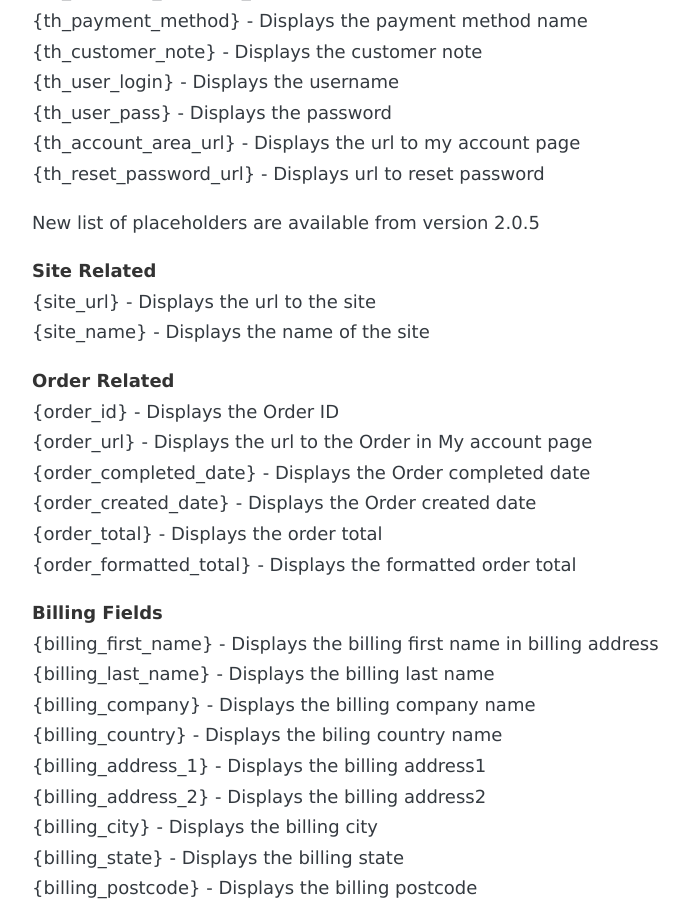
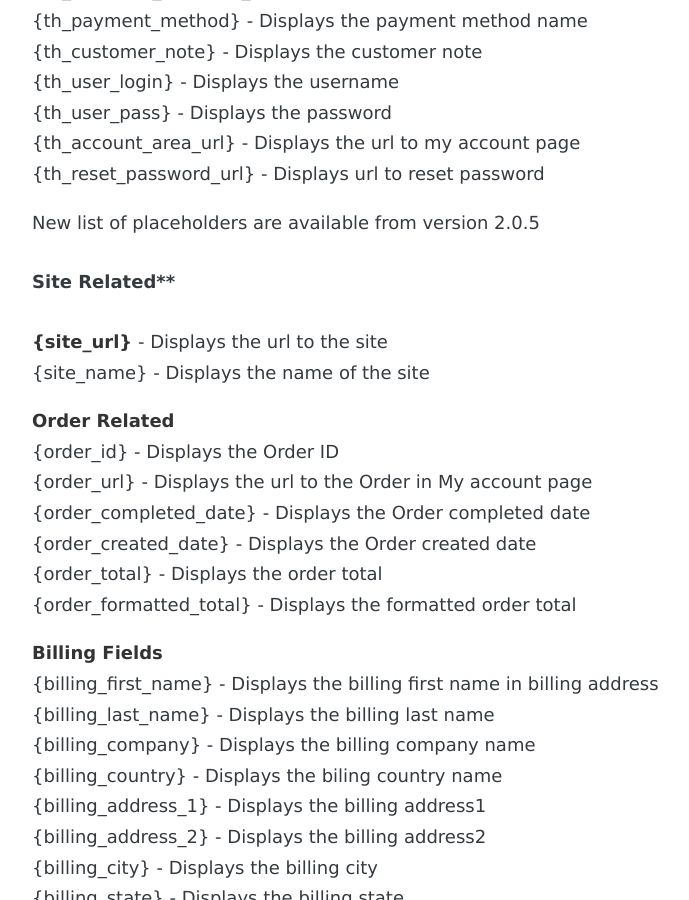
Before and after one commit to Themehigh/themehigh.github.io, a Jekyll site: the page built from _posts/2019-11-01-email-customizer-knowledge-base.markdown, in a window 1280 px wide and 900 px high, scrolled down 6368 px. Shown: the whole window, without its empty margins (194-883 px from the left). Built offline with Jekyll 4.4.1, drawn with Linux system fonts in a browser that asks for light colours; some web fonts are replaced; comment, search, counter and statistics services are not loaded.

```diff
--- a/_posts/2019-11-01-email-customizer-knowledge-base.markdown
+++ b/_posts/2019-11-01-email-customizer-knowledge-base.markdown
@@ -159,8 +159,8 @@ The available placeholders are
 
 New list of placeholders are available from version 2.0.5
 
-**Site Related**
-{site_url}  	-  Displays the url to the site
+##### Site Related**
+**{site_url}**  	-  Displays the url to the site
 {site_name} 	-  Displays the name of the site
 
 **Order Related**
```
